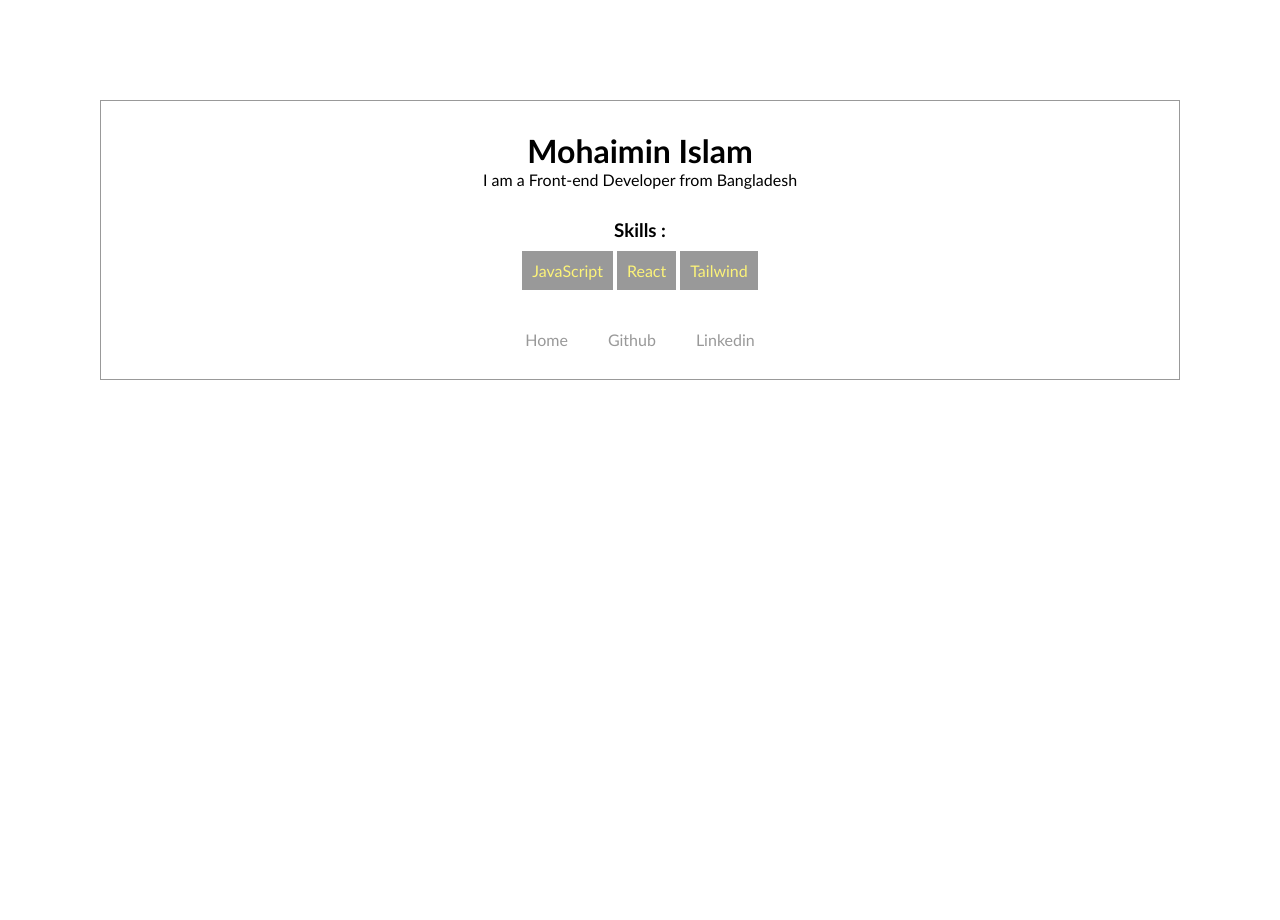
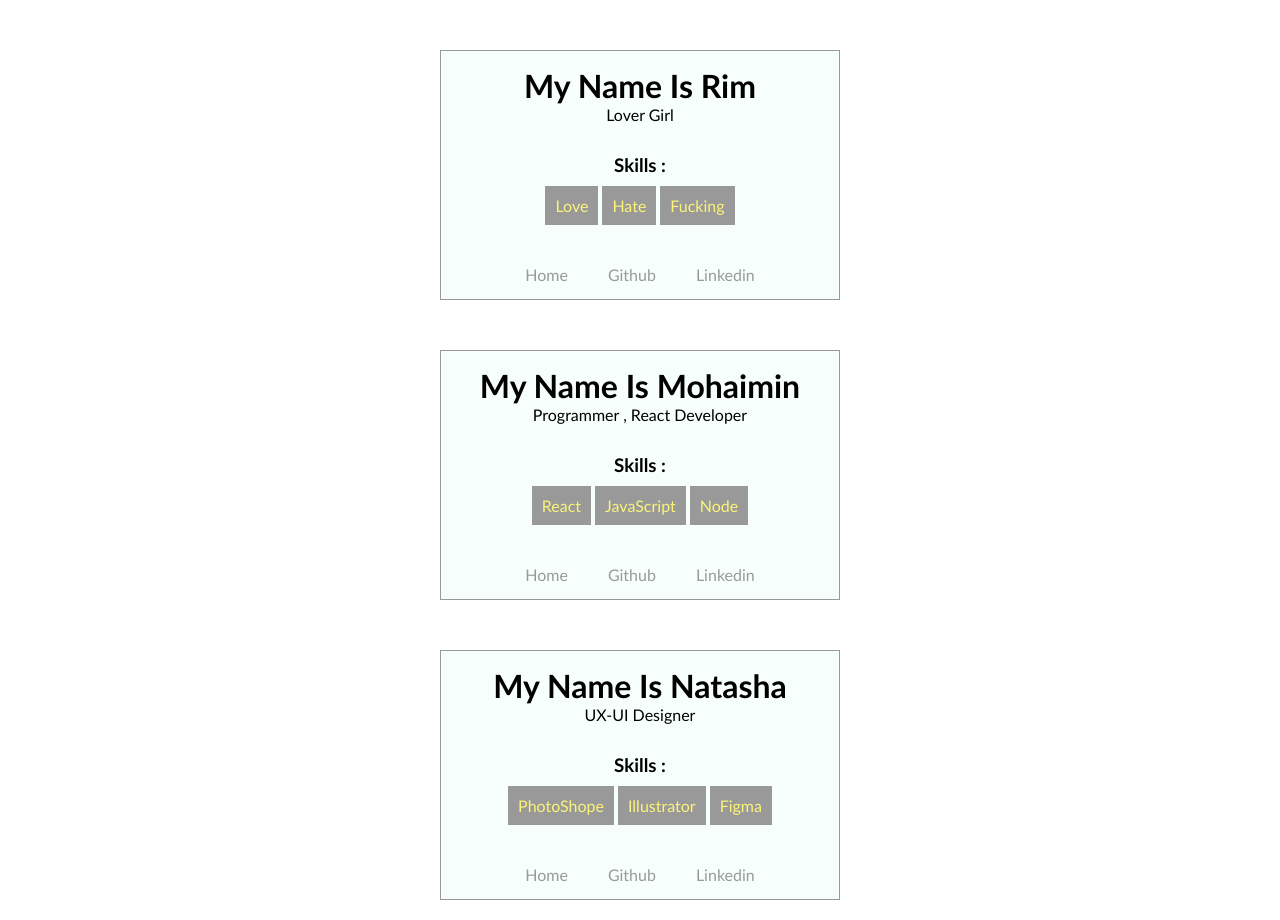
Before and after one commit to CodeWithMohaimin/React, a React (Create React App) app: page / in a window 1280 px wide. Shown: the top 920 px of the page. Before the commit the page ends 800 px from the top, so only its background shows below. Built offline with nearby package versions, Linux system fonts and the light colour scheme.

Commit message:
props is awesome

```diff
--- a/src/components/App.jsx
+++ b/src/components/App.jsx
@@ -1,14 +1,68 @@
 import React from "react";
-import Header from "./header";
+import Bio from "./bio";
+import './stylesCompo/header.style.css';
+import Skills from "./skills";
+import Social from "./social";
 
 class App extends React.Component{
-  render() {
+    render() {
       return (
           <div >
-              <Header />
+              <div className="container">
+                  <Bio
+                      name=' Rim'
+                      title='Lover Girl'
+                  />
+                  <Skills
+                      skillA='Love'
+                      skillB='Hate'
+                      skillC='Fucking'
+                  />
+                  < Social
+                    linkA="https://www.youtube.com/"
+                    linkB="https://www.youtube.com/"
+                    linkC="https://www.youtube.com/"
+                  />
+              </div>
+
+
+              <div className="container">
+                  <Bio
+                      name=' Mohaimin'
+                      title='Programmer , React Developer'
+                  />
+                  <Skills
+                      skillA='React'
+                      skillB='JavaScript'
+                      skillC='Node'
+                  />
+                  < Social
+                    linkA="https://www.youtube.com/"
+                    linkB="https://www.youtube.com/"
+                    linkC="https://www.youtube.com/"
+                  />
+              </div>
+
+
+              <div className="container">
+                  <Bio
+                      name=' Natasha'
+                      title='UX-UI Designer'
+                  />
+                  <Skills
+                      skillA='PhotoShope'
+                      skillB='Illustrator'
+                      skillC='Figma'
+                  />
+                  < Social
+                    linkA="https://www.youtube.com/"
+                    linkB="https://www.youtube.com/"
+                    linkC="https://www.youtube.com/"
+                  />
+              </div>
           </div>
       );
-  }
-}
+    };
+};
 
 export default App
--- a/src/components/bio.jsx
+++ b/src/components/bio.jsx
@@ -1,11 +1,10 @@
 import React from "react"
 
-const Bio = () => {
-    let names = 'Mohaimin Islam';
+const Bio = (props) => {
     return (
     <div className="bio">
-        <h1 >{names}</h1>
-        <p>I am a Front-end Developer from Bangladesh</p>
+        <h1 >My Name Is {props.name}</h1>
+        <p>{props.title}</p>
     </div>
     )
   }
--- a/src/components/header.jsx
+++ b/src/components/header.jsx
@@ -5,15 +5,36 @@
 import Skills from "./skills";
 import Social from "./social";
 
-class Header extends React.Component{
+
+class Header extends React.Component {
+  me = {
+    nam: "Mohaimin",
+    title: "React developer",
+    skillA: "React",
+    skillB: "Tailwind",
+    skillC: "Javascript"
+  };
+
   render() {
+
     return (
       <div className="container">
-        <Bio/>
-        <Skills/>
-        <Social/>
+        <Bio
+          name={this.me.nam}
+          title={this.me.title}
+        />
+        <Skills
+          skillA={this.me.skillA}
+          skillB={this.me.skillB}
+          skillC={this.me.skillC}
+        />
+        <Social
+          linkA="https://www.youtube.com/"
+          linkB="https://www.youtube.com/"
+          linkC="https://www.youtube.com/"
+        />
       </div>
     )
-  }
+ }
 }
 export default Header;
--- a/src/components/skills.jsx
+++ b/src/components/skills.jsx
@@ -1,14 +1,14 @@
 import React from "react"
 
-const Skills = () => {
+const Skills = (props) => {
     return (
 
     <div className="skills">
         <h3>Skills :</h3>
         <ul>
-            <li>JavaScript</li>
-            <li>React</li>
-            <li>Tailwind</li>
+            <li>{props.skillA}</li>
+            <li>{props.skillB}</li>
+            <li>{props.skillC}</li>
         </ul>
     </div>
     )
--- a/src/components/social.jsx
+++ b/src/components/social.jsx
@@ -1,11 +1,14 @@
 import React from "react"
 
-const Social = () => {
+const Social = (props) => {
     return (
       <div className="social">
-        <a href="https://www.youtube.com/">Home</a>
-        <a href="https://www.youtube.com/">Github</a>
-        <a href="https://www.youtube.com/">Linkedin</a>
+        <a
+          href={props.linkA} >Home</a>
+        <a
+          href= {props.linkB} >Github</a>
+        <a
+          href= {props.linkC} >Linkedin</a>
     </div>
     )
   }
--- a/src/components/stylesCompo/header.style.css
+++ b/src/components/stylesCompo/header.style.css
@@ -7,13 +7,13 @@
     text-align: center;
 }
 .container{
+    max-width: 400px;
+    height: auto;
+    margin: 50px auto;
     text-align: center;
-    margin: 100px;
     border: 1px solid #999;
-    min-width: 350px;
-    min-height: 250px;
-    background-color: #fff;
-    padding: 30px;
+    background-color: rgb(247, 255, 253);
+    padding: 15px;
     font-family: 'Trebuchet MS', 'Lucida Sans Unicode', 'Lucida Grande', 'Lucida Sans', Arial, sans-serif;
 }
 .skills{
```
Also changed, not shown: src/components/props/props.jsx (added, +7 -0 lines).
